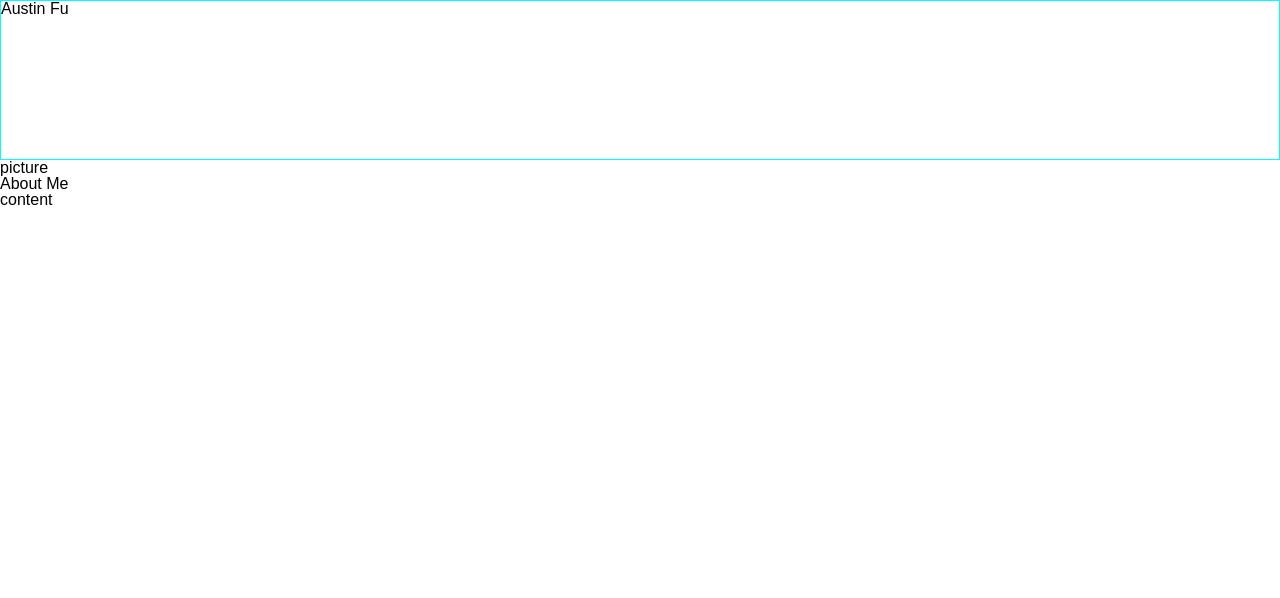
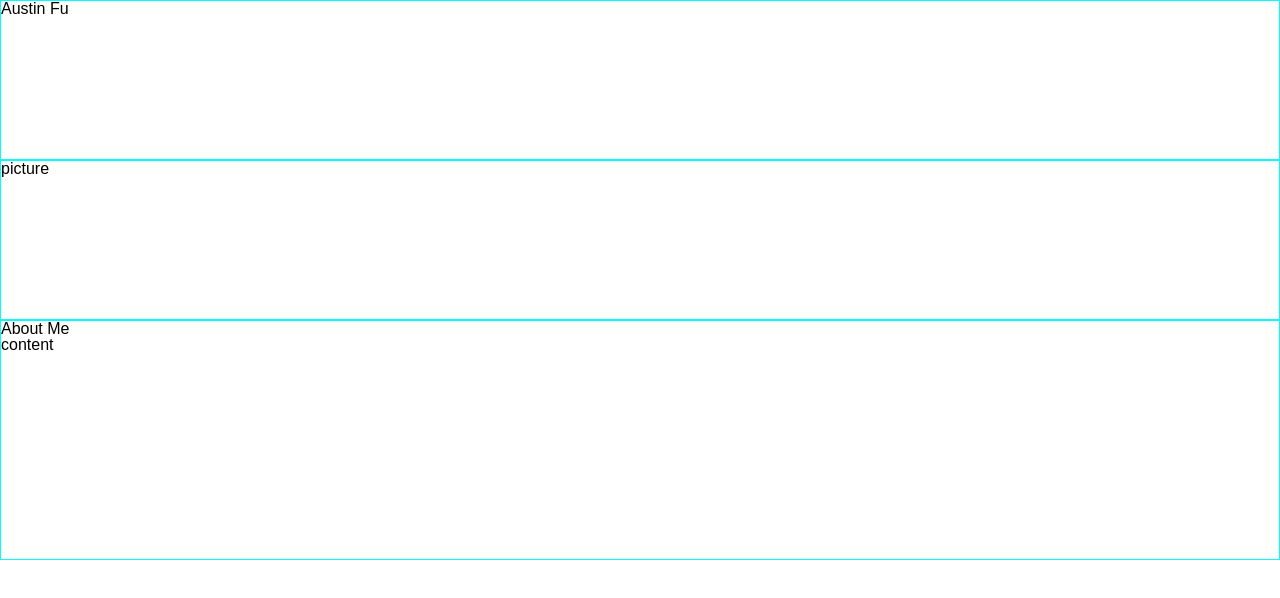
Before and after one commit to fubaru/Week-2-challenge, a plain HTML site: page index.html in a window 1280 px wide. Drawn offline with Linux system fonts and the light colour scheme.

Commit message:
CSS: add frame and border

```diff
--- a/assets/style.css
+++ b/assets/style.css
@@ -2,3 +2,13 @@ header {
     border: 1px solid aqua;
     height: 20vh;
 }
+
+figure {
+    border: 1px solid aqua;
+    height: 20vh;
+}
+
+#aboutme {
+    border: 1px solid aqua;
+    height: 30vh;
+}
```
